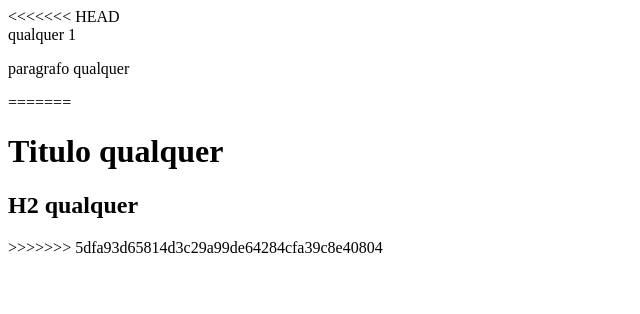
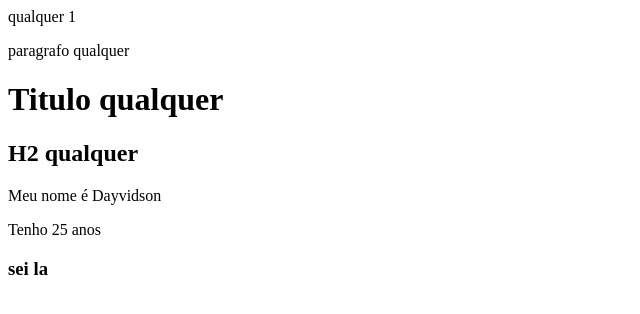
Before and after one commit to sou-rafael/aula2git, a plain HTML site: page index.html in a window 1280 px wide. Shown: the whole page, without its empty margins (0-640 px from the left). Drawn offline with Linux system fonts and the light colour scheme.

Commit message:
adicionado 3 tags na branch feature/dayvidson

```diff
--- a/index.html
+++ b/index.html
@@ -7,15 +7,15 @@
     <title>Document</title>
 </head>
 <body>
-<<<<<<< HEAD
     <div>qualquer 1</div>
 
     <p>paragrafo qualquer</p>
-=======
 
     <h1>Titulo qualquer</h1>
     <h2>H2 qualquer</h2>
 
->>>>>>> 5dfa93d65814d3c29a99de64284cfa39c8e40804
+    <span>Meu nome é Dayvidson</span>
+    <p>Tenho 25 anos</p>
+    <h3>sei la</h3>
 </body>
 </html>
```
